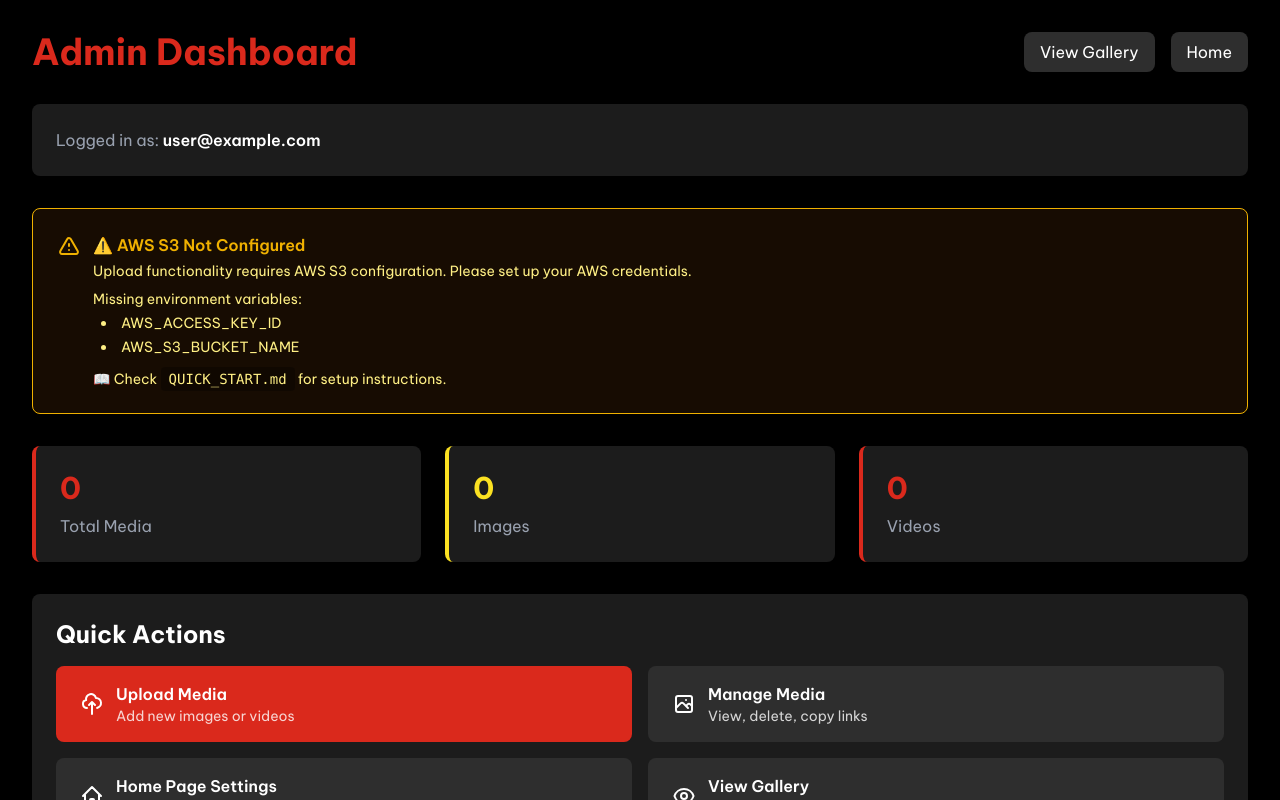
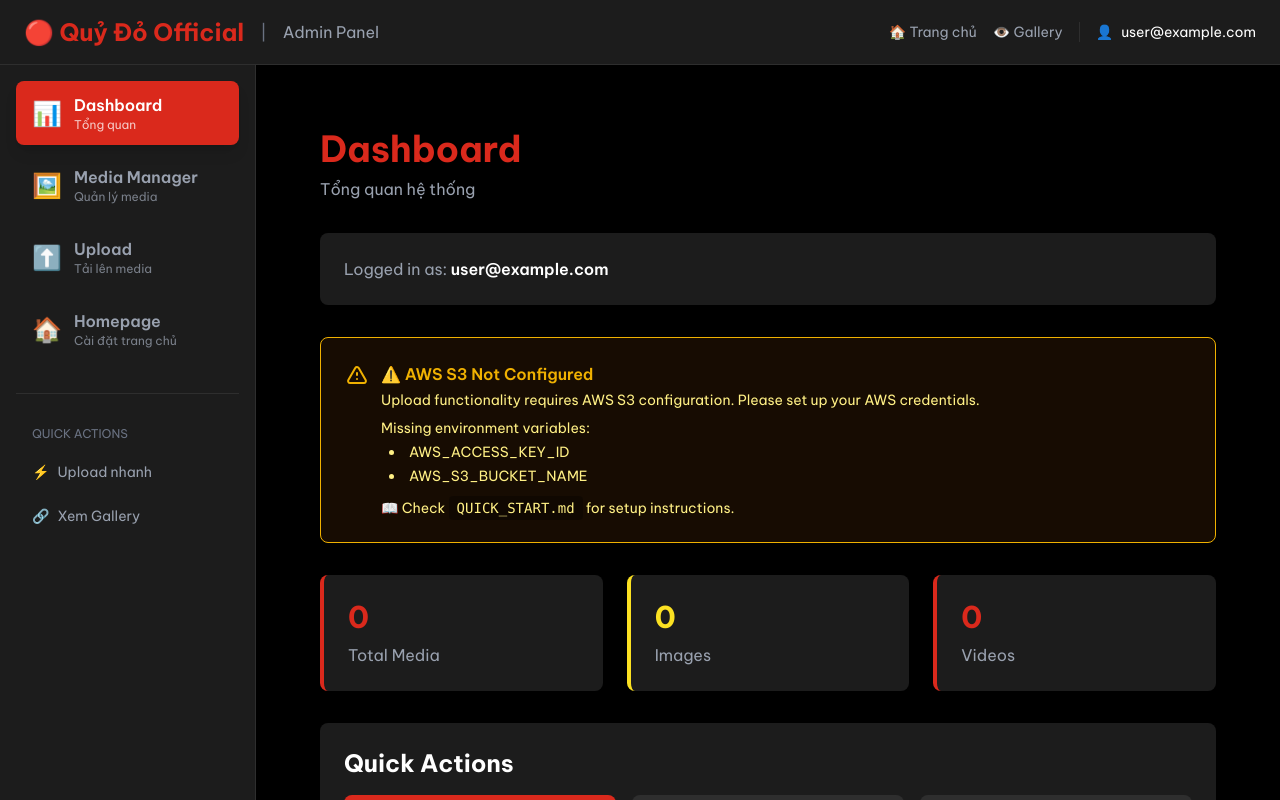
Before and after one commit to ptnbk2401/quy-do-official, a Next.js app: page /admin/dashboard in a window 1280 px wide. Shown: the top 800 px of the page. Built offline with nearby package versions, Linux system fonts and the light colour scheme; no server answers; sample sign-in values are in the browser's storage.

Commit message:
fix: admin UI

```diff
--- a/app/admin/dashboard/page.tsx
+++ b/app/admin/dashboard/page.tsx
@@ -1,69 +1,63 @@
-import { getServerSession } from "next-auth"
-import { redirect } from "next/navigation"
-import { authOptions } from "@/lib/auth"
-import { listMediaFiles } from "@/lib/s3"
-import Link from "next/link"
+import { getServerSession } from "next-auth";
+import { redirect } from "next/navigation";
+import { authOptions } from "@/lib/auth";
+import { listMediaFiles } from "@/lib/s3";
+import Link from "next/link";
 
 export default async function AdminDashboard() {
-  const session = await getServerSession(authOptions)
+  const session = await getServerSession(authOptions);
 
   if (!session) {
-    redirect("/login")
+    redirect("/login");
   }
 
   // Fetch media stats
-  let totalMedia = 0
-  let totalImages = 0
-  let totalVideos = 0
-  let awsConfigured = true
+  let totalMedia = 0;
+  let totalImages = 0;
+  let totalVideos = 0;
+  let awsConfigured = true;
 
   // Check if AWS is configured
-  if (!process.env.AWS_ACCESS_KEY_ID || !process.env.AWS_SECRET_ACCESS_KEY || !process.env.AWS_S3_BUCKET_NAME) {
-    awsConfigured = false
+  if (
+    !process.env.AWS_ACCESS_KEY_ID ||
+    !process.env.AWS_SECRET_ACCESS_KEY ||
+    !process.env.AWS_S3_BUCKET_NAME
+  ) {
+    awsConfigured = false;
   } else {
     try {
-      const files = await listMediaFiles()
-      totalMedia = files.length
+      const files = await listMediaFiles();
+      totalMedia = files.length;
 
       files.forEach((file) => {
-        const fileName = file.Key || ""
+        const fileName = file.Key || "";
         if (/\.(mp4|mov|avi|webm)$/i.test(fileName)) {
-          totalVideos++
+          totalVideos++;
         } else if (/\.(jpg|jpeg|png|gif|webp)$/i.test(fileName)) {
-          totalImages++
+          totalImages++;
         }
-      })
+      });
     } catch (error) {
-      console.error("Failed to fetch media stats:", error)
-      awsConfigured = false
+      console.error("Failed to fetch media stats:", error);
+      awsConfigured = false;
     }
   }
 
   return (
     <div className="min-h-screen bg-black text-white">
       <div className="container mx-auto p-8">
-        <div className="flex items-center justify-between mb-8">
-          <h1 className="text-4xl font-bold text-[#DA291C]">Admin Dashboard</h1>
-          <div className="flex gap-4">
-            <Link
-              href="/gallery"
-              className="px-4 py-2 bg-[#2E2E2E] hover:bg-[#DA291C] rounded-lg transition-colors"
-            >
-              View Gallery
-            </Link>
-            <Link
-              href="/"
-              className="px-4 py-2 bg-[#2E2E2E] hover:bg-[#DA291C] rounded-lg transition-colors"
-            >
-              Home
-            </Link>
-          </div>
+        <div className="mb-8">
+          <h1 className="text-4xl font-bold text-[#DA291C]">Dashboard</h1>
+          <p className="text-gray-400 mt-2">Tổng quan hệ thống</p>
         </div>
 
         {/* User Info */}
         <div className="bg-[#1C1C1C] p-6 rounded-lg mb-8">
           <p className="text-gray-400">
-            Logged in as: <span className="text-white font-semibold">{session.user?.email}</span>
+            Logged in as:{" "}
+            <span className="text-white font-semibold">
+              {session.user?.email}
+            </span>
           </p>
         </div>
 
@@ -85,20 +79,33 @@ export default async function AdminDashboard() {
                 />
               </svg>
               <div>
-                <p className="text-yellow-500 font-semibold mb-1">⚠️ AWS S3 Not Configured</p>
+                <p className="text-yellow-500 font-semibold mb-1">
+                  ⚠️ AWS S3 Not Configured
+                </p>
                 <p className="text-yellow-200 text-sm mb-2">
-                  Upload functionality requires AWS S3 configuration. Please set up your AWS credentials.
+                  Upload functionality requires AWS S3 configuration. Please set
+                  up your AWS credentials.
                 </p>
                 <div className="text-yellow-200 text-sm space-y-1">
                   <p>Missing environment variables:</p>
                   <ul className="list-disc list-inside ml-2 space-y-1">
-                    {!process.env.AWS_ACCESS_KEY_ID && <li>AWS_ACCESS_KEY_ID</li>}
-                    {!process.env.AWS_SECRET_ACCESS_KEY && <li>AWS_SECRET_ACCESS_KEY</li>}
-                    {!process.env.AWS_S3_BUCKET_NAME && <li>AWS_S3_BUCKET_NAME</li>}
+                    {!process.env.AWS_ACCESS_KEY_ID && (
+                      <li>AWS_ACCESS_KEY_ID</li>
+                    )}
+                    {!process.env.AWS_SECRET_ACCESS_KEY && (
+                      <li>AWS_SECRET_ACCESS_KEY</li>
+                    )}
+                    {!process.env.AWS_S3_BUCKET_NAME && (
+                      <li>AWS_S3_BUCKET_NAME</li>
+                    )}
                   </ul>
                 </div>
                 <p className="text-yellow-200 text-sm mt-3">
-                  📖 Check <code className="bg-black/30 px-2 py-1 rounded">QUICK_START.md</code> for setup instructions.
+                  📖 Check{" "}
+                  <code className="bg-black/30 px-2 py-1 rounded">
+                    QUICK_START.md
+                  </code>{" "}
+                  for setup instructions.
                 </p>
               </div>
             </div>
@@ -108,15 +115,21 @@ export default async function AdminDashboard() {
         {/* Stats */}
         <div className="grid grid-cols-1 md:grid-cols-3 gap-6 mb-8">
           <div className="bg-[#1C1C1C] p-6 rounded-lg border-l-4 border-[#DA291C]">
-            <h3 className="text-3xl font-bold text-[#DA291C] mb-2">{totalMedia}</h3>
+            <h3 className="text-3xl font-bold text-[#DA291C] mb-2">
+              {totalMedia}
+            </h3>
             <p className="text-gray-400">Total Media</p>
           </div>
           <div className="bg-[#1C1C1C] p-6 rounded-lg border-l-4 border-[#FBE122]">
-            <h3 className="text-3xl font-bold text-[#FBE122] mb-2">{totalImages}</h3>
+            <h3 className="text-3xl font-bold text-[#FBE122] mb-2">
+              {totalImages}
+            </h3>
             <p className="text-gray-400">Images</p>
           </div>
           <div className="bg-[#1C1C1C] p-6 rounded-lg border-l-4 border-[#DA291C]">
-            <h3 className="text-3xl font-bold text-[#DA291C] mb-2">{totalVideos}</h3>
+            <h3 className="text-3xl font-bold text-[#DA291C] mb-2">
+              {totalVideos}
+            </h3>
             <p className="text-gray-400">Videos</p>
           </div>
         </div>
@@ -124,7 +137,7 @@ export default async function AdminDashboard() {
         {/* Quick Actions */}
         <div className="bg-[#1C1C1C] p-6 rounded-lg">
           <h2 className="text-2xl font-bold mb-4">Quick Actions</h2>
-          <div className="grid grid-cols-1 md:grid-cols-2 gap-4">
+          <div className="grid grid-cols-1 md:grid-cols-3 gap-4">
             <Link
               href="/admin/upload"
               className="bg-[#DA291C] hover:bg-[#FBE122] hover:text-black px-6 py-4 rounded-lg transition-colors flex items-center gap-3"
@@ -189,42 +202,13 @@ export default async function AdminDashboard() {
                 />
               </svg>
               <div className="text-left">
-                <p className="font-semibold">Home Page Settings</p>
+                <p className="font-semibold">Homepage Settings</p>
                 <p className="text-sm opacity-80">Customize landing page</p>
-              </div>
-            </Link>
-
-            <Link
-              href="/gallery"
-              className="bg-[#2E2E2E] hover:bg-[#DA291C] px-6 py-4 rounded-lg transition-colors flex items-center gap-3"
-            >
-              <svg
-                className="w-6 h-6"
-                fill="none"
-                stroke="currentColor"
-                viewBox="0 0 24 24"
-              >
-                <path
-                  strokeLinecap="round"
-                  strokeLinejoin="round"
-                  strokeWidth={2}
-                  d="M15 12a3 3 0 11-6 0 3 3 0 016 0z"
-                />
-                <path
-                  strokeLinecap="round"
-                  strokeLinejoin="round"
-                  strokeWidth={2}
-                  d="M2.458 12C3.732 7.943 7.523 5 12 5c4.478 0 8.268 2.943 9.542 7-1.274 4.057-5.064 7-9.542 7-4.477 0-8.268-2.943-9.542-7z"
-                />
-              </svg>
-              <div className="text-left">
-                <p className="font-semibold">View Gallery</p>
-                <p className="text-sm opacity-80">Public gallery view</p>
               </div>
             </Link>
           </div>
         </div>
       </div>
     </div>
-  )
+  );
 }
--- /dev/null
+++ b/app/admin/layout.tsx
@@ -0,0 +1,166 @@
+"use client";
+
+import { useSession } from "next-auth/react";
+import { usePathname, useRouter } from "next/navigation";
+import Link from "next/link";
+import { useEffect } from "react";
+
+const adminMenuItems = [
+  {
+    name: "Dashboard",
+    href: "/admin/dashboard",
+    icon: "📊",
+    description: "Tổng quan",
+  },
+  {
+    name: "Media Manager",
+    href: "/admin/media",
+    icon: "🖼️",
+    description: "Quản lý media",
+  },
+  {
+    name: "Upload",
+    href: "/admin/upload",
+    icon: "⬆️",
+    description: "Tải lên media",
+  },
+  {
+    name: "Homepage",
+    href: "/admin/homepage",
+    icon: "🏠",
+    description: "Cài đặt trang chủ",
+  },
+];
+
+export default function AdminLayout({
+  children,
+}: {
+  children: React.ReactNode;
+}) {
+  const { data: session, status } = useSession();
+  const router = useRouter();
+  const pathname = usePathname();
+
+  useEffect(() => {
+    if (status === "unauthenticated") {
+      router.push("/login");
+    }
+  }, [status, router]);
+
+  if (status === "loading") {
+    return (
+      <div className="min-h-screen bg-black flex items-center justify-center">
+        <div className="text-center">
+          <div className="inline-block animate-spin rounded-full h-12 w-12 border-t-2 border-b-2 border-[#DA291C] mb-4"></div>
+          <p className="text-white text-lg">Loading...</p>
+        </div>
+      </div>
+    );
+  }
+
+  if (!session) {
+    return null;
+  }
+
+  return (
+    <div className="min-h-screen bg-black text-white">
+      {/* Top Bar */}
+      <header className="bg-[#1C1C1C] border-b border-[#2E2E2E] sticky top-0 z-50">
+        <div className="flex items-center justify-between px-6 py-4">
+          <div className="flex items-center gap-4">
+            <Link
+              href="/admin/dashboard"
+              className="text-2xl font-bold text-[#DA291C] hover:text-[#FBE122] transition-colors"
+            >
+              🔴 Quỷ Đỏ Official
+            </Link>
+            <span className="text-gray-500">|</span>
+            <span className="text-gray-400">Admin Panel</span>
+          </div>
+
+          <div className="flex items-center gap-4">
+            <Link
+              href="/"
+              className="text-gray-400 hover:text-white transition-colors text-sm"
+            >
+              🏠 Trang chủ
+            </Link>
+            <Link
+              href="/gallery"
+              target="_blank"
+              className="text-gray-400 hover:text-white transition-colors text-sm"
+            >
+              👁️ Gallery
+            </Link>
+            <div className="flex items-center gap-2 text-sm border-l border-[#2E2E2E] pl-4">
+              <span className="text-gray-400">👤</span>
+              <span className="text-white">{session.user?.email}</span>
+            </div>
+          </div>
+        </div>
+      </header>
+
+      <div className="flex">
+        {/* Sidebar */}
+        <aside className="w-64 bg-[#1C1C1C] border-r border-[#2E2E2E] min-h-[calc(100vh-73px)] sticky top-[73px]">
+          <nav className="p-4">
+            <div className="space-y-2">
+              {adminMenuItems.map((item) => {
+                const isActive = pathname === item.href;
+                return (
+                  <Link
+                    key={item.href}
+                    href={item.href}
+                    className={`
+                      flex items-center gap-3 px-4 py-3 rounded-lg transition-all
+                      ${
+                        isActive
+                          ? "bg-[#DA291C] text-white shadow-lg"
+                          : "text-gray-400 hover:bg-[#2E2E2E] hover:text-white"
+                      }
+                    `}
+                  >
+                    <span className="text-2xl">{item.icon}</span>
+                    <div className="flex-1">
+                      <div className="font-semibold">{item.name}</div>
+                      <div className="text-xs opacity-75">
+                        {item.description}
+                      </div>
+                    </div>
+                  </Link>
+                );
+              })}
+            </div>
+
+            {/* Quick Actions */}
+            <div className="mt-8 pt-8 border-t border-[#2E2E2E]">
+              <div className="text-xs text-gray-500 uppercase mb-3 px-4">
+                Quick Actions
+              </div>
+              <div className="space-y-2">
+                <Link
+                  href="/admin/upload"
+                  className="flex items-center gap-2 px-4 py-2 text-sm text-gray-400 hover:text-[#FBE122] transition-colors"
+                >
+                  <span>⚡</span>
+                  <span>Upload nhanh</span>
+                </Link>
+                <Link
+                  href="/gallery"
+                  target="_blank"
+                  className="flex items-center gap-2 px-4 py-2 text-sm text-gray-400 hover:text-[#FBE122] transition-colors"
+                >
+                  <span>🔗</span>
+                  <span>Xem Gallery</span>
+                </Link>
+              </div>
+            </div>
+          </nav>
+        </aside>
+
+        {/* Main Content */}
+        <main className="flex-1 p-8">{children}</main>
+      </div>
+    </div>
+  );
+}
--- a/app/layout.tsx
+++ b/app/layout.tsx
@@ -1,6 +1,7 @@
 import type { Metadata } from "next";
 import { Be_Vietnam_Pro } from "next/font/google";
 import "./globals.css";
+import { Providers } from "@/components/providers";
 
 const beVietnamPro = Be_Vietnam_Pro({
   subsets: ["latin", "vietnamese"],
@@ -181,7 +182,7 @@ export default function RootLayout({
         )}
       </head>
       <body className={`${beVietnamPro.variable} font-sans antialiased`}>
-        {children}
+        <Providers>{children}</Providers>
       </body>
     </html>
   );
--- /dev/null
+++ b/components/providers.tsx
@@ -0,0 +1,7 @@
+"use client";
+
+import { SessionProvider } from "next-auth/react";
+
+export function Providers({ children }: { children: React.ReactNode }) {
+  return <SessionProvider>{children}</SessionProvider>;
+}
```
